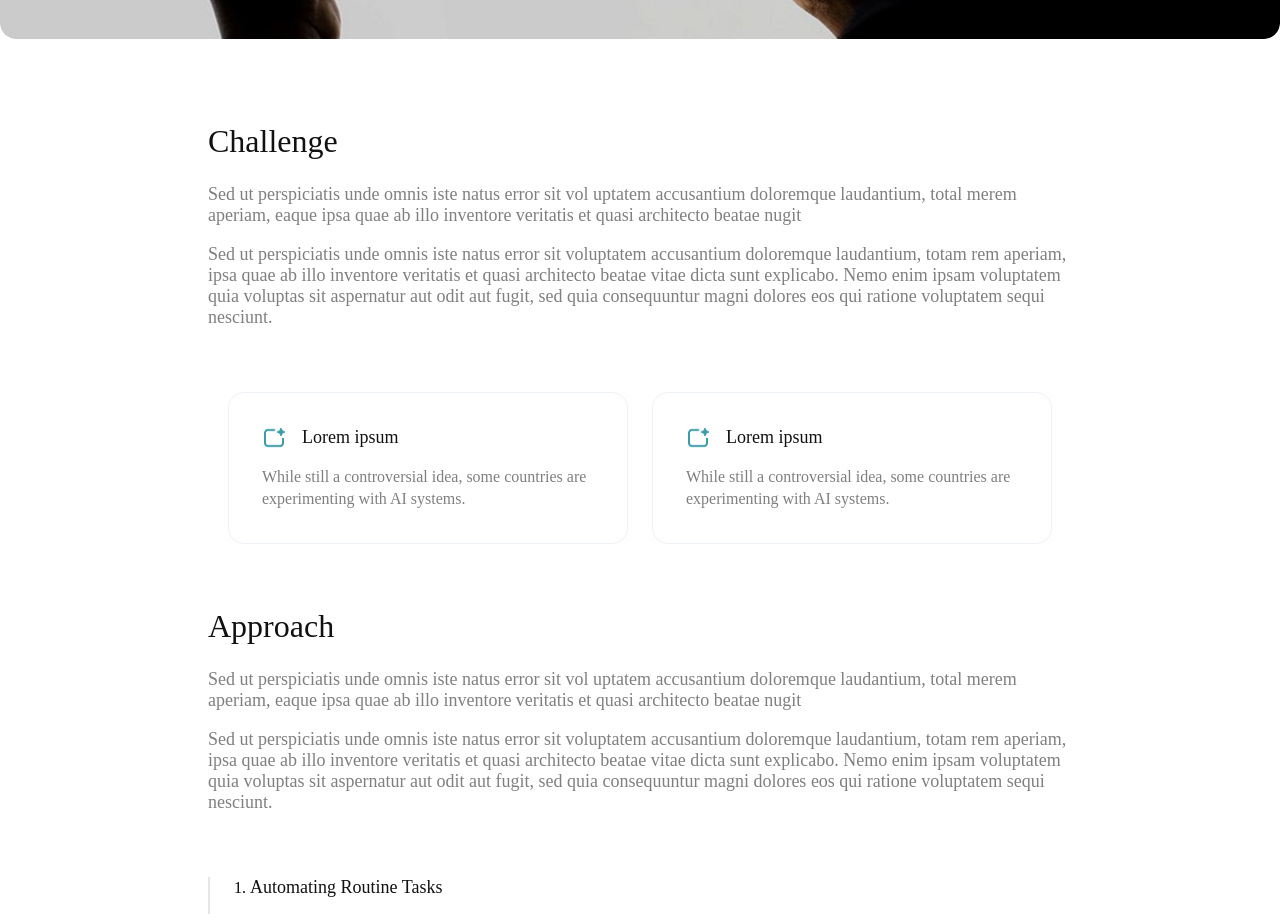
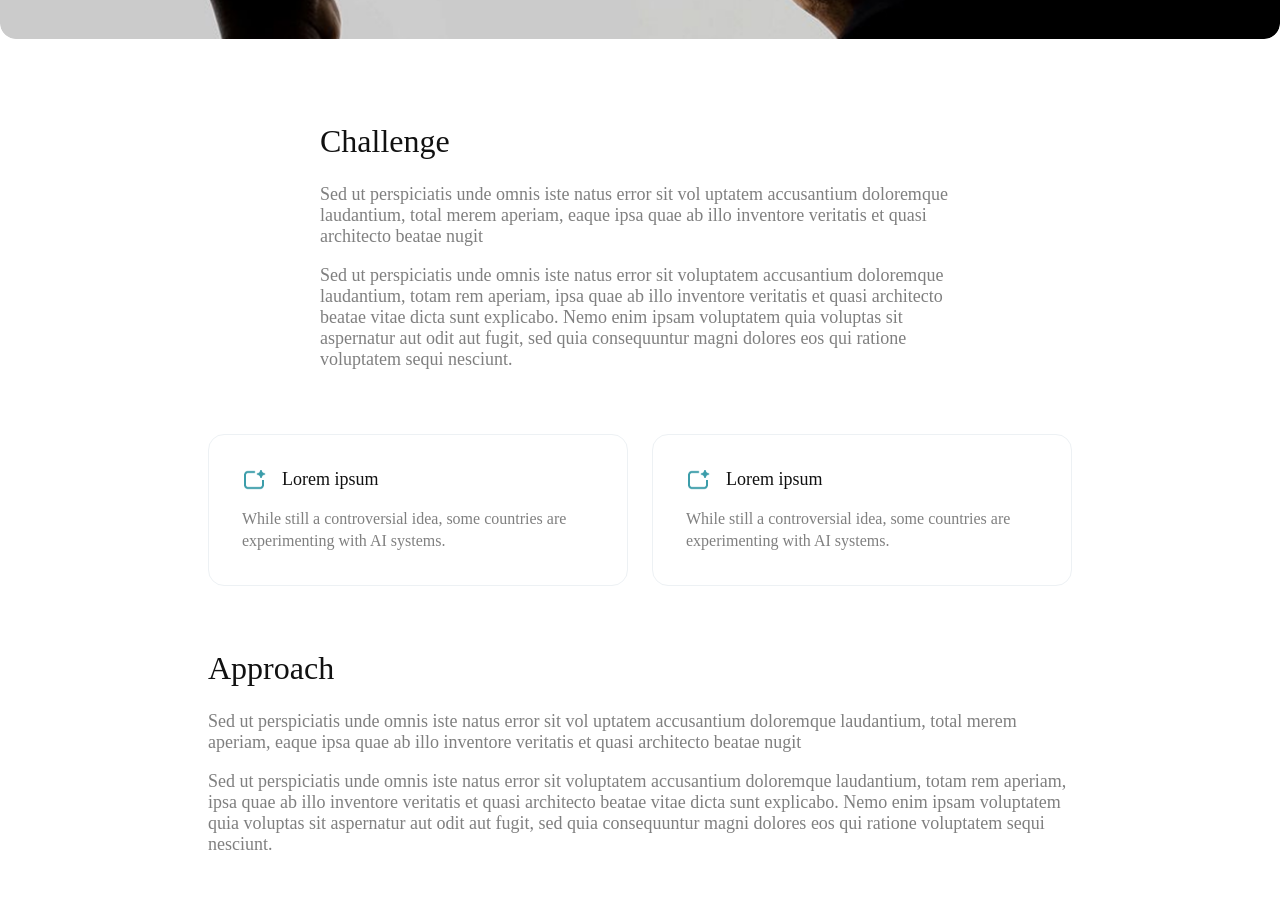
Before and after one commit to narshina/gulfnews, a Next.js app: page /DetailPage in a window 1280 px wide. Shown: the part 920-1834 px from the top of the page. Built offline with nearby package versions, Linux system fonts and the light colour scheme.

Commit message:
detail page

```diff
--- a/components/Detailpage/Detailpage.js
+++ b/components/Detailpage/Detailpage.js
@@ -51,12 +51,14 @@ const Detailpage = () => {
             <section className={styles.subSection}>
                 <div className='container'>
                     <div className={styles.subcontainer}>
+                      <div className={styles.textSection}>
                           <h3 className={styles.subHeading}>Challenge</h3>
                         <p>Sed ut perspiciatis unde omnis iste natus error sit vol uptatem accusantium doloremque laudantium, total merem aperiam, eaque ipsa quae ab illo inventore veritatis et quasi architecto beatae nugit</p>
 
                         <br></br>
 
                         <p>Sed ut perspiciatis unde omnis iste natus error sit voluptatem accusantium doloremque laudantium, totam rem aperiam, ipsa quae ab illo inventore veritatis et quasi architecto beatae vitae dicta sunt explicabo. Nemo enim ipsam voluptatem quia voluptas sit aspernatur aut odit aut fugit, sed quia consequuntur magni dolores eos qui ratione voluptatem sequi nesciunt.</p>
+                      </div>
 
                     </div>
 
--- a/components/Detailpage/Detailpage.module.scss
+++ b/components/Detailpage/Detailpage.module.scss
@@ -75,6 +75,14 @@
 
         }
     }
+    .textSection {
+        max-width: 640px;
+        width: 100%;
+        margin: 0 auto;
+    }
+
+
+
 
     .sectionWrapper {
         width: 100%;
@@ -86,7 +94,7 @@
             display: flex;
             gap: 24px;
             width: 100%;
-            padding: 0 20px;
+
 
             .card {
                 flex: 1;
@@ -131,19 +139,20 @@
     }
 
     .approachSection {
-        ol{
+        ol {
             padding: 0 40px 0 40px;
             border-left: 2px solid rgba(0, 0, 0, 0.1);
             margin-top: 64px;
 
 
-            li{
+            li {
                 margin-bottom: 40px;
 
                 &:last-child {
-                margin-bottom: 0;
-            }
-                h3{
+                    margin-bottom: 0;
+                }
+
+                h3 {
                     font-size: 18px;
                     font-weight: 500;
                     color: #111111;
```
Lines whose indentation alone changed are shown as unchanged.
